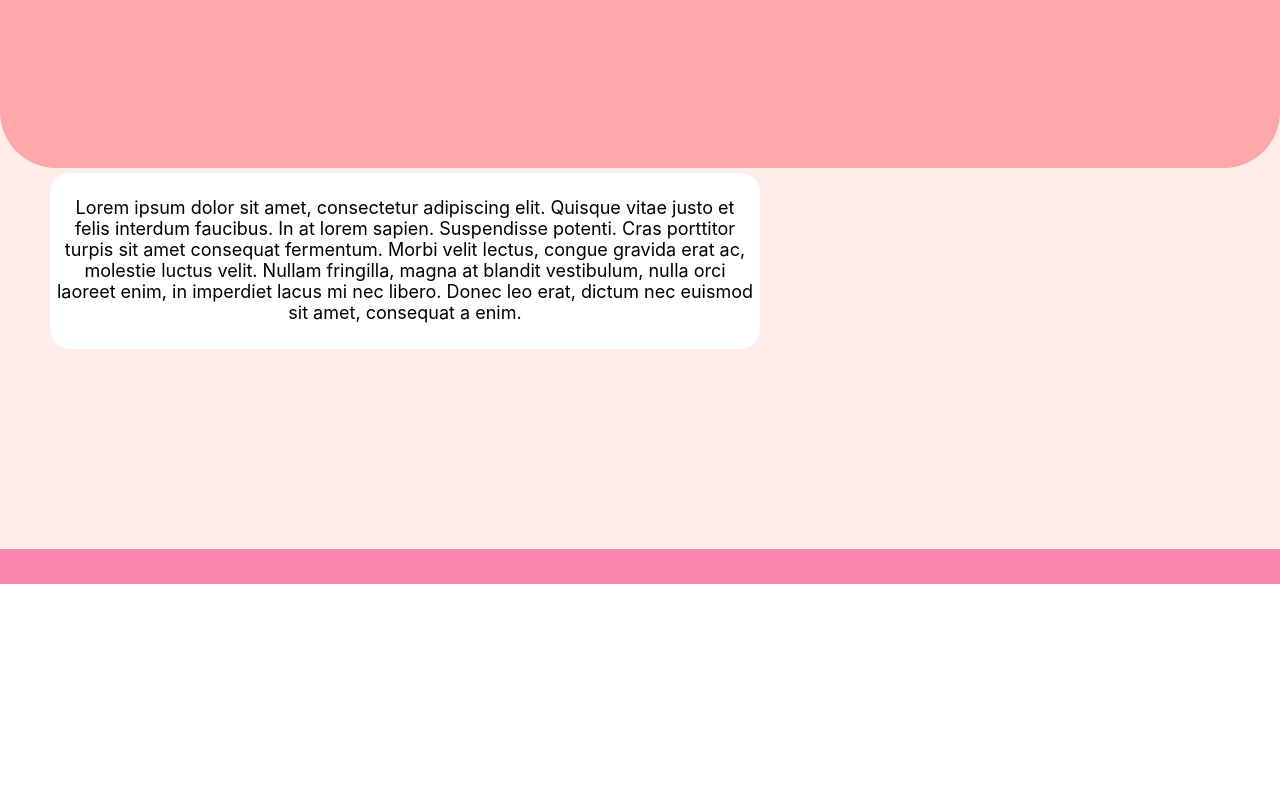
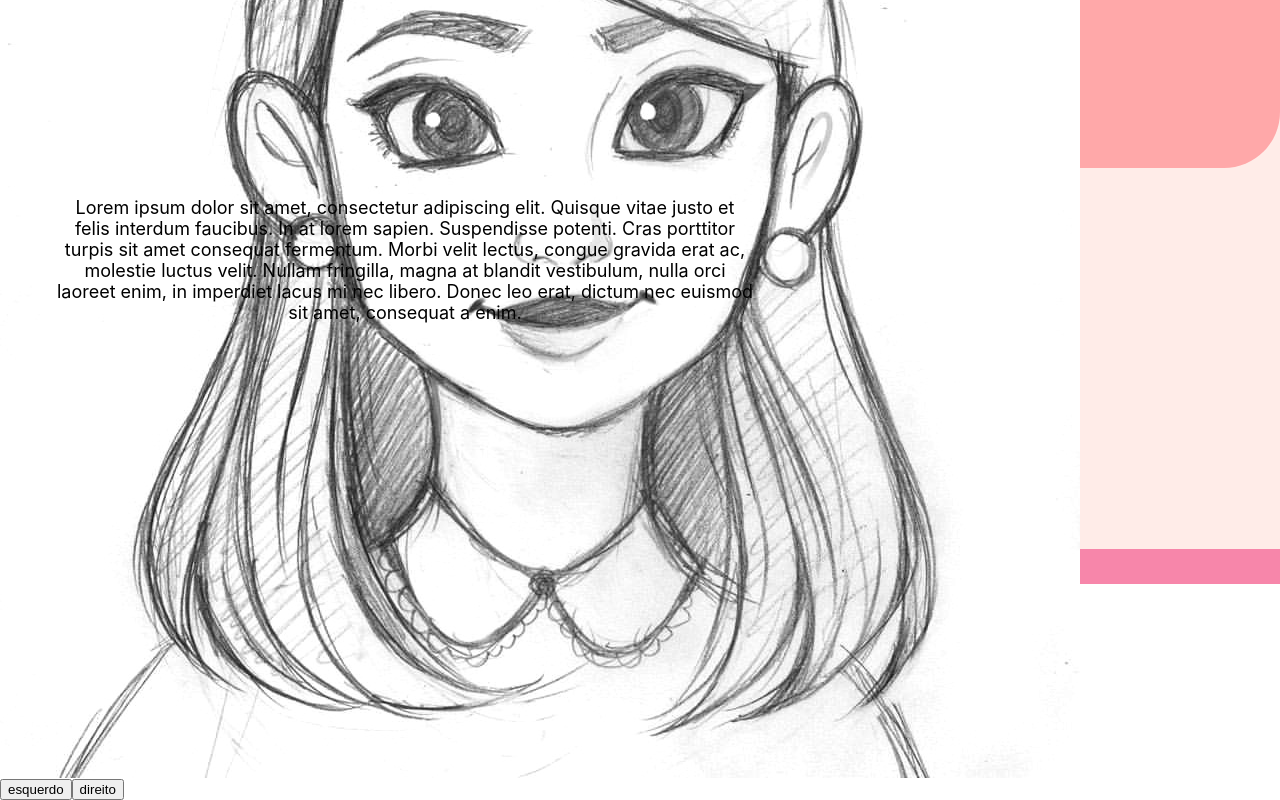
Before and after one commit to reisau/artissimo2, a React (Create React App) app: page / in a window 1280 px wide. Shown: the part 362-1162 px from the top of the page. Before the commit the page ends 946 px from the top, so only its background shows below. Built offline with nearby package versions, Linux system fonts and the light colour scheme.

Commit message:
alteração

```diff
--- a/src/componentes/Paginas/Home/Home.js
+++ b/src/componentes/Paginas/Home/Home.js
@@ -1,4 +1,4 @@
-// import Carrosel from "../../componentes_gerais/Carrosel/Carrosel"
+import Carrosel from "../../componentes_gerais/Carrosel/Carrosel"
 import logo from "../../../assets/imagens/logo.png"
 import { HeaderHome, TituloH, TrocaPagina, ContainerHLT, LogoTituloH, SecaoIntroducao, IntroducaoTexto, ImgH } from "./styledH"
 import Footer from "../../componentes_gerais/Footer/Footer.js"
@@ -34,7 +34,7 @@ function Home() {
       </HeaderHome>
 
       <ContainerHLT>
-        {/* <Carrosel /> */}
+        <Carrosel />
         <LogoTituloH>
           <ImgH srcset={logo}/>
           <TituloH> ARTÍSSIMO </TituloH>
--- a/src/componentes/componentes_gerais/Carrosel/Carrosel.js
+++ b/src/componentes/componentes_gerais/Carrosel/Carrosel.js
@@ -1,46 +1,47 @@
-// import React from 'react'
-// import {useState} from "react"
-// import imagem1 from "../../../assets/imagens/imagem1.jpg"
-// import imagem2 from "../../../assets/imagens/imagem2.jpg"
+import React from 'react'
+import {useState} from "react"
+import styled from "styled-components"
+import imagem1 from "../../../assets/imagens/imagem1.jpg"
+import imagem2 from "../../../assets/imagens/imagem2.jpg"
+import imagem3 from "../../../assets/imagens/imagem3.jpg"
 
-// export default function Carrossel(){
-//     const [Carrosel, SetCarrosel] = useState(imagem1)
+const ImgCarrosel = styled.img`
+    display: block;
+`
 
-//     return(
-//         <>
-//         <img src={Carrosel} alt=""></img>
-//         <button onClick={()=> SetCarrosel(imagem2)}> </button>
-//         </>
-//     )
-// }
+export default function Carrossel(){
+    const [Carrosel, SetCarrosel] = useState(imagem1)
 
-// import {Swiper, SwiperSlide} from 'swiper/react'
-// import {Navigation, Pagination, Autoplay} from 'swiper/modules'
-// import 'swiper/css'
-// import 'swiper/css/navigation'
-// import 'swiper/css/pagination'
-// import "./main.css"
+    const ImagensDireito = () => {
+        if (Carrosel === imagem1){
+            SetCarrosel(imagem2)
 
+        }
+        else if (Carrosel === imagem2){
+            SetCarrosel(imagem3)
+        }
+        else {
+            SetCarrosel(imagem1)
+        }
+    }
+    const ImagensEsquerdo = () => {
+        if (Carrosel === imagem3){
+            SetCarrosel(imagem2)
+        }
+        else if (Carrosel === imagem2){
+            SetCarrosel(imagem1)
+        }
+        else {
+            SetCarrosel(imagem3)
+        }
+    }
 
-// export default class Carrosel extends React.Component {
-//     render() {
-//         return (
-//             <Swiper modules= {[Navigation, Pagination, Autoplay]}
-//             autoplay={{delay:2000}}
-//             navigation={true}
-//             pagionatio={{clickable:true}}
-//             className="swiper-container"
-//             >
-//                 <SwiperSlide className="slide-item">
-//                     <img src={imagem1}/>
-//                 </SwiperSlide>
-//                 <SwiperSlide className="slide-item">
-//                     <img src={imagem2} height="1080px" widht="1080px"/>
-//                 </SwiperSlide>
-//                 <SwiperSlide className="slide-item">
-//                     <img src={imagem3} height="1080px" widht="1080px"/>
-//                 </SwiperSlide>
-//             </Swiper>
-//         )
-//     }
-// }
+    return(
+        <>
+        <ImgCarrosel src={Carrosel} alt=""/>
+        <button onClick={ ImagensEsquerdo} > esquerdo</button>
+        <button onClick={ ImagensDireito}  > direito</button>
+
+        </>
+    )
+}
```
